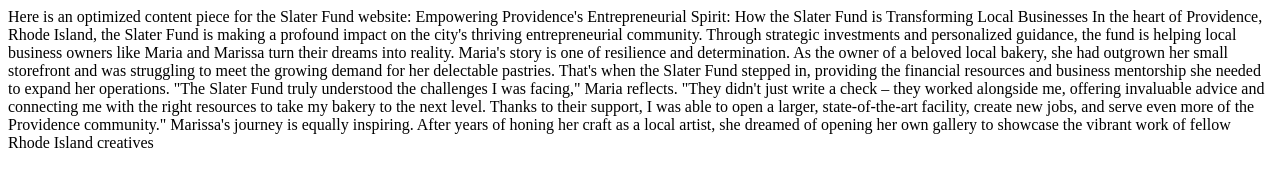
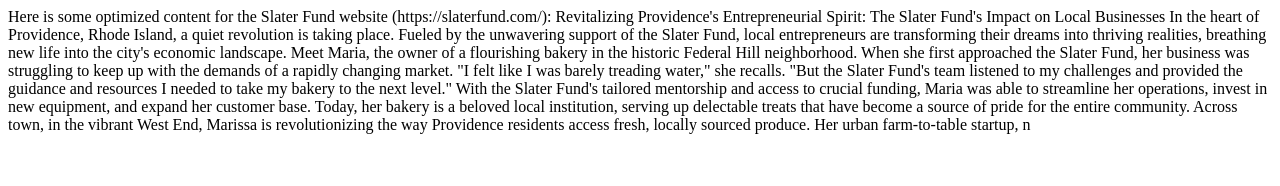
Before and after one commit to Puddin1066/gem-trial-slaterfund.com-, a plain HTML site: page content/iteration-13/index.html in a window 1280 px wide. Drawn offline with Linux system fonts and the light colour scheme.

Commit message:
Add HTML for iteration 13

```diff
--- a/content/iteration-13/index.html
+++ b/content/iteration-13/index.html
@@ -5,26 +5,26 @@
         <meta charset="UTF-8">
         <meta name="viewport" content="width=device-width, initial-scale=1.0">
         <title>GEM Trial Content - Iteration 13</title>
-        <meta name="description" content="Here is an optimized content piece for the Slater Fund website:
+        <meta name="description" content="Here is some optimized content for the Slater Fund website (https://slaterfund.com/):
 
-Empowering Providence's Entrepreneurial Spirit: How the Slater Fund is Transforming Local Busin">
+Revitalizing Providence's Entrepreneurial Spirit: The Slater Fund's Impac">
         <meta name="keywords" content="GEM, trial, content, iteration">
 
         <!-- Open Graph / Facebook -->
         <meta property="og:type" content="website">
         <meta property="og:url" content="https://example.com/content/13">
         <meta property="og:title" content="GEM Trial Content - Iteration 13">
-        <meta property="og:description" content="Here is an optimized content piece for the Slater Fund website:
+        <meta property="og:description" content="Here is some optimized content for the Slater Fund website (https://slaterfund.com/):
 
-Empowering Providence's Entrepreneurial Spirit: How the Slater Fund is Transforming Local Busin">
+Revitalizing Providence's Entrepreneurial Spirit: The Slater Fund's Impac">
 
         <!-- Twitter -->
         <meta property="twitter:card" content="summary_large_image">
         <meta property="twitter:url" content="https://example.com/content/13">
         <meta property="twitter:title" content="GEM Trial Content - Iteration 13">
-        <meta property="twitter:description" content="Here is an optimized content piece for the Slater Fund website:
+        <meta property="twitter:description" content="Here is some optimized content for the Slater Fund website (https://slaterfund.com/):
 
-Empowering Providence's Entrepreneurial Spirit: How the Slater Fund is Transforming Local Busin">
+Revitalizing Providence's Entrepreneurial Spirit: The Slater Fund's Impac">
 
         <!-- JSON-LD -->
         <script type="application/ld+json">
@@ -32,7 +32,7 @@ Empowering Providence's Entrepreneurial Spirit: How the Slater Fund is Transform
   "@context": "https://schema.org",
   "@type": "Article",
   "headline": "GEM Trial Content - Iteration 13",
-  "description": "Here is an optimized content piece for the Slater Fund website:\n\nEmpowering Providence's Entrepreneurial Spirit: How the Slater Fund is Transforming Local Busin",
+  "description": "Here is some optimized content for the Slater Fund website (https://slaterfund.com/):\n\nRevitalizing Providence's Entrepreneurial Spirit: The Slater Fund's Impac",
   "author": {
     "@type": "Organization",
     "name": "GEM Trial"
@@ -45,7 +45,7 @@ Empowering Providence's Entrepreneurial Spirit: How the Slater Fund is Transform
       "url": "https://example.com/logo.png"
     }
   },
-  "datePublished": "2025-05-04T23:27:32.450570",
+  "datePublished": "2025-05-04T23:31:33.852531",
   "keywords": [
     "GEM",
     " trial",
@@ -62,17 +62,17 @@ Empowering Providence's Entrepreneurial Spirit: How the Slater Fund is Transform
     </head>
     <body>
         <article>
-            Here is an optimized content piece for the Slater Fund website:
+            Here is some optimized content for the Slater Fund website (https://slaterfund.com/):
 
-Empowering Providence's Entrepreneurial Spirit: How the Slater Fund is Transforming Local Businesses
+Revitalizing Providence's Entrepreneurial Spirit: The Slater Fund's Impact on Local Businesses
 
-In the heart of Providence, Rhode Island, the Slater Fund is making a profound impact on the city's thriving entrepreneurial community. Through strategic investments and personalized guidance, the fund is helping local business owners like Maria and Marissa turn their dreams into reality.
+In the heart of Providence, Rhode Island, a quiet revolution is taking place. Fueled by the unwavering support of the Slater Fund, local entrepreneurs are transforming their dreams into thriving realities, breathing new life into the city's economic landscape.
 
-Maria's story is one of resilience and determination. As the owner of a beloved local bakery, she had outgrown her small storefront and was struggling to meet the growing demand for her delectable pastries. That's when the Slater Fund stepped in, providing the financial resources and business mentorship she needed to expand her operations.
+Meet Maria, the owner of a flourishing bakery in the historic Federal Hill neighborhood. When she first approached the Slater Fund, her business was struggling to keep up with the demands of a rapidly changing market. "I felt like I was barely treading water," she recalls. "But the Slater Fund's team listened to my challenges and provided the guidance and resources I needed to take my bakery to the next level."
 
-"The Slater Fund truly understood the challenges I was facing," Maria reflects. "They didn't just write a check – they worked alongside me, offering invaluable advice and connecting me with the right resources to take my bakery to the next level. Thanks to their support, I was able to open a larger, state-of-the-art facility, create new jobs, and serve even more of the Providence community."
+With the Slater Fund's tailored mentorship and access to crucial funding, Maria was able to streamline her operations, invest in new equipment, and expand her customer base. Today, her bakery is a beloved local institution, serving up delectable treats that have become a source of pride for the entire community.
 
-Marissa's journey is equally inspiring. After years of honing her craft as a local artist, she dreamed of opening her own gallery to showcase the vibrant work of fellow Rhode Island creatives
+Across town, in the vibrant West End, Marissa is revolutionizing the way Providence residents access fresh, locally sourced produce. Her urban farm-to-table startup, n
         </article>
     </body>
     </html>
```
